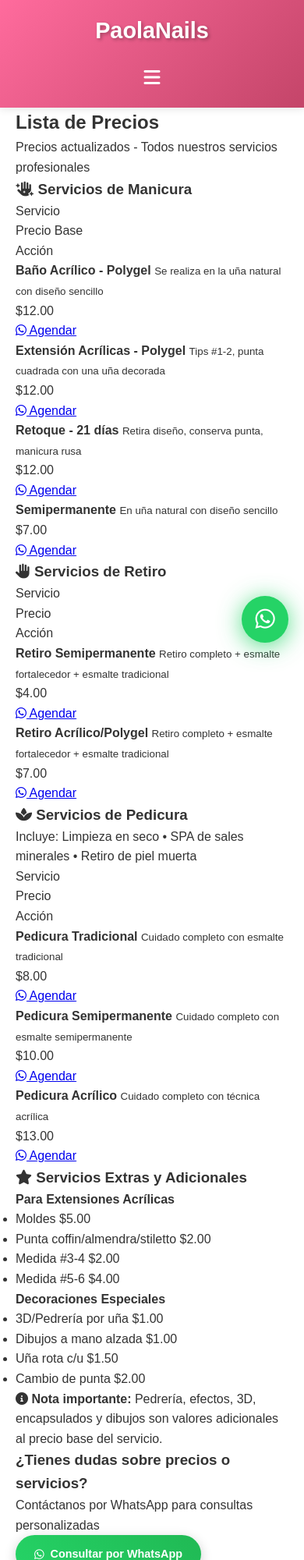
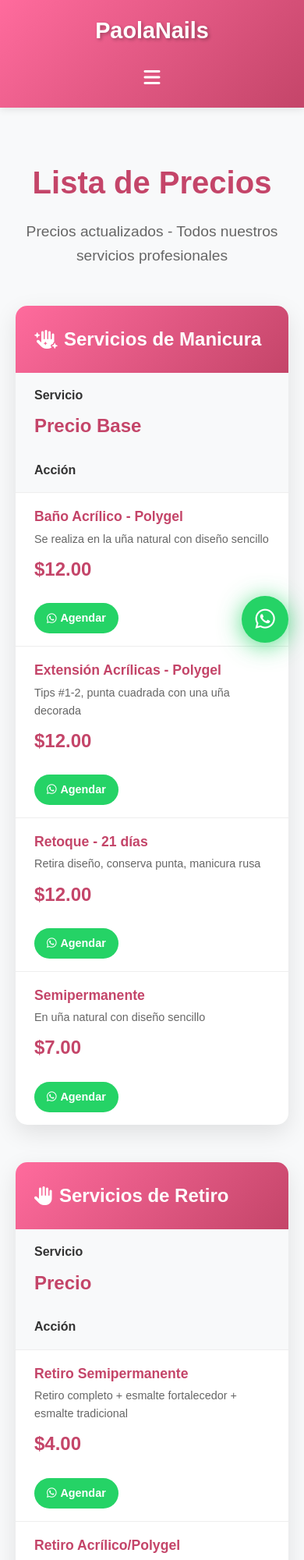
Before and after one commit to Ofchanataxi/PaolaNails, a plain HTML site: page precios.html in a window 390 px wide. Shown: the top 2000 px of the page at 78% size. Drawn offline with Linux system fonts and the light colour scheme.

Commit message:
Implement pricing page styles
Added styles for pricing page including categories, price tables, and responsive design.

```diff
--- a/css/styles.css
+++ b/css/styles.css
@@ -323,6 +323,90 @@ body {
 .service-content p {
   margin-bottom: 1.5rem;
   line-height: 1.6;
+}
+
+.price {
+  font-size: 1.8rem;
+  font-weight: bold;
+  color: #c44569;
+  text-align: center;
+  margin: 1rem 0;
+  padding: 0.5rem;
+  background: linear-gradient(45deg, #fff5f8, #ffe8f1);
+  border-radius: 10px;
+  border: 2px solid #ff6b9d;
+}
+
+.price-options {
+  margin: 1rem 0;
+}
+
+.price-item {
+  display: flex;
+  justify-content: space-between;
+  align-items: center;
+  padding: 0.5rem 0;
+  border-bottom: 1px solid #eee;
+}
+
+.price-item:last-child {
+  border-bottom: none;
+}
+
+.price-item .price {
+  font-size: 1.2rem;
+  font-weight: bold;
+  color: #c44569;
+  margin: 0;
+  padding: 0.2rem 0.8rem;
+  background: #ff6b9d;
+  color: white;
+  border-radius: 15px;
+  border: none;
+}
+
+.extras {
+  background: #f8f9fa;
+  padding: 1rem;
+  border-radius: 8px;
+  margin: 1rem 0;
+}
+
+.extras h4 {
+  color: #c44569;
+  font-size: 1rem;
+  margin-bottom: 0.5rem;
+}
+
+.extras ul {
+  list-style: none;
+  padding: 0;
+}
+
+.extras li {
+  padding: 0.2rem 0;
+  font-size: 0.9rem;
+  color: #666;
+  display: flex;
+  justify-content: space-between;
+}
+
+.extras li::before {
+  content: "•";
+  color: #ff6b9d;
+  font-weight: bold;
+  margin-right: 0.5rem;
+}
+
+.note {
+  font-size: 0.85rem;
+  color: #666;
+  font-style: italic;
+  margin-top: 0.5rem;
+  padding: 0.5rem;
+  background: #fff3cd;
+  border-left: 3px solid #ffc107;
+  border-radius: 4px;
 }
 
 .service-btn {
@@ -707,3 +791,234 @@ footer {
     padding: 2rem 1rem;
   }
 }
+
+/* Prices Page Styles */
+.prices {
+  background-color: #f8f9fa;
+  padding: 4rem 0;
+}
+
+.prices h2 {
+  text-align: center;
+  font-size: 2.5rem;
+  color: #c44569;
+  margin-bottom: 1rem;
+}
+
+.prices-intro {
+  text-align: center;
+  font-size: 1.2rem;
+  margin-bottom: 3rem;
+  color: #666;
+}
+
+.price-category {
+  background: white;
+  border-radius: 15px;
+  box-shadow: 0 10px 30px rgba(0,0,0,0.1);
+  margin-bottom: 3rem;
+  overflow: hidden;
+}
+
+.price-category h3 {
+  background: linear-gradient(135deg, #ff6b9d, #c44569);
+  color: white;
+  padding: 1.5rem;
+  margin: 0;
+  font-size: 1.5rem;
+  display: flex;
+  align-items: center;
+  gap: 0.5rem;
+}
+
+.category-description {
+  background: #f8f9fa;
+  padding: 1rem 1.5rem;
+  margin: 0;
+  color: #666;
+  font-style: italic;
+  border-bottom: 1px solid #eee;
+}
+
+.price-table {
+  display: flex;
+  flex-direction: column;
+}
+
+.price-row {
+  display: grid;
+  grid-template-columns: 2fr 1fr 1fr;
+  align-items: center;
+  padding: 1rem 1.5rem;
+  border-bottom: 1px solid #eee;
+  transition: background-color 0.3s ease;
+}
+
+.price-row:last-child {
+  border-bottom: none;
+}
+
+.price-row:not(.header):hover {
+  background-color: #f8f9fa;
+}
+
+.price-row.header {
+  background: #f8f9fa;
+  font-weight: bold;
+  color: #333;
+}
+
+.service-name strong {
+  color: #c44569;
+  font-size: 1.1rem;
+}
+
+.service-name small {
+  display: block;
+  color: #666;
+  font-size: 0.9rem;
+  margin-top: 0.2rem;
+}
+
+.service-price {
+  font-size: 1.3rem;
+  font-weight: bold;
+  color: #c44569;
+  text-align: center;
+}
+
+.service-action {
+  text-align: center;
+}
+
+.btn-small {
+  display: inline-flex;
+  align-items: center;
+  gap: 0.3rem;
+  padding: 0.5rem 1rem;
+  background: #25d366;
+  color: white;
+  text-decoration: none;
+  border-radius: 20px;
+  font-size: 0.9rem;
+  font-weight: 600;
+  transition: all 0.3s ease;
+}
+
+.btn-small:hover {
+  background: #20b954;
+  transform: translateY(-2px);
+  box-shadow: 0 4px 15px rgba(37,211,102,0.3);
+}
+
+.extras-grid {
+  display: grid;
+  grid-template-columns: repeat(auto-fit, minmax(300px, 1fr));
+  gap: 2rem;
+  padding: 2rem;
+}
+
+.extra-item {
+  background: #f8f9fa;
+  border-radius: 10px;
+  padding: 1.5rem;
+}
+
+.extra-item h4 {
+  color: #c44569;
+  margin-bottom: 1rem;
+  font-size: 1.1rem;
+}
+
+.extra-item ul {
+  list-style: none;
+  padding: 0;
+}
+
+.extra-item li {
+  display: flex;
+  justify-content: space-between;
+  align-items: center;
+  padding: 0.5rem 0;
+  border-bottom: 1px solid #e0e0e0;
+}
+
+.extra-item li:last-child {
+  border-bottom: none;
+}
+
+.extra-item li span {
+  font-weight: bold;
+  color: #c44569;
+}
+
+.important-note {
+  background: #fff3cd;
+  border-left: 4px solid #ffc107;
+  padding: 1rem 1.5rem;
+  margin: 2rem;
+  border-radius: 0 8px 8px 0;
+  display: flex;
+  align-items: flex-start;
+  gap: 1rem;
+}
+
+.important-note i {
+  color: #ffc107;
+  font-size: 1.2rem;
+  margin-top: 0.1rem;
+}
+
+.price-cta {
+  background: linear-gradient(135deg, #ff6b9d, #c44569);
+  color: white;
+  text-align: center;
+  padding: 3rem;
+  border-radius: 15px;
+  box-shadow: 0 10px 30px rgba(0,0,0,0.1);
+}
+
+.price-cta h3 {
+  font-size: 1.8rem;
+  margin-bottom: 1rem;
+}
+
+.price-cta p {
+  font-size: 1.1rem;
+  margin-bottom: 2rem;
+  opacity: 0.9;
+}
+
+/* Responsive Prices */
+@media (max-width: 768px) {
+  .price-row {
+    grid-template-columns: 1fr;
+    gap: 0.5rem;
+    text-align: left;
+  }
+
+  .service-action {
+    text-align: left;
+    margin-top: 1rem;
+  }
+
+  .service-price {
+    text-align: left;
+    font-size: 1.5rem;
+  }
+
+  .extras-grid {
+    grid-template-columns: 1fr;
+    padding: 1rem;
+  }
+
+  .important-note {
+    margin: 1rem;
+    flex-direction: column;
+    text-align: center;
+  }
+
+  .price-cta {
+    padding: 2rem 1rem;
+  }
+}
```
